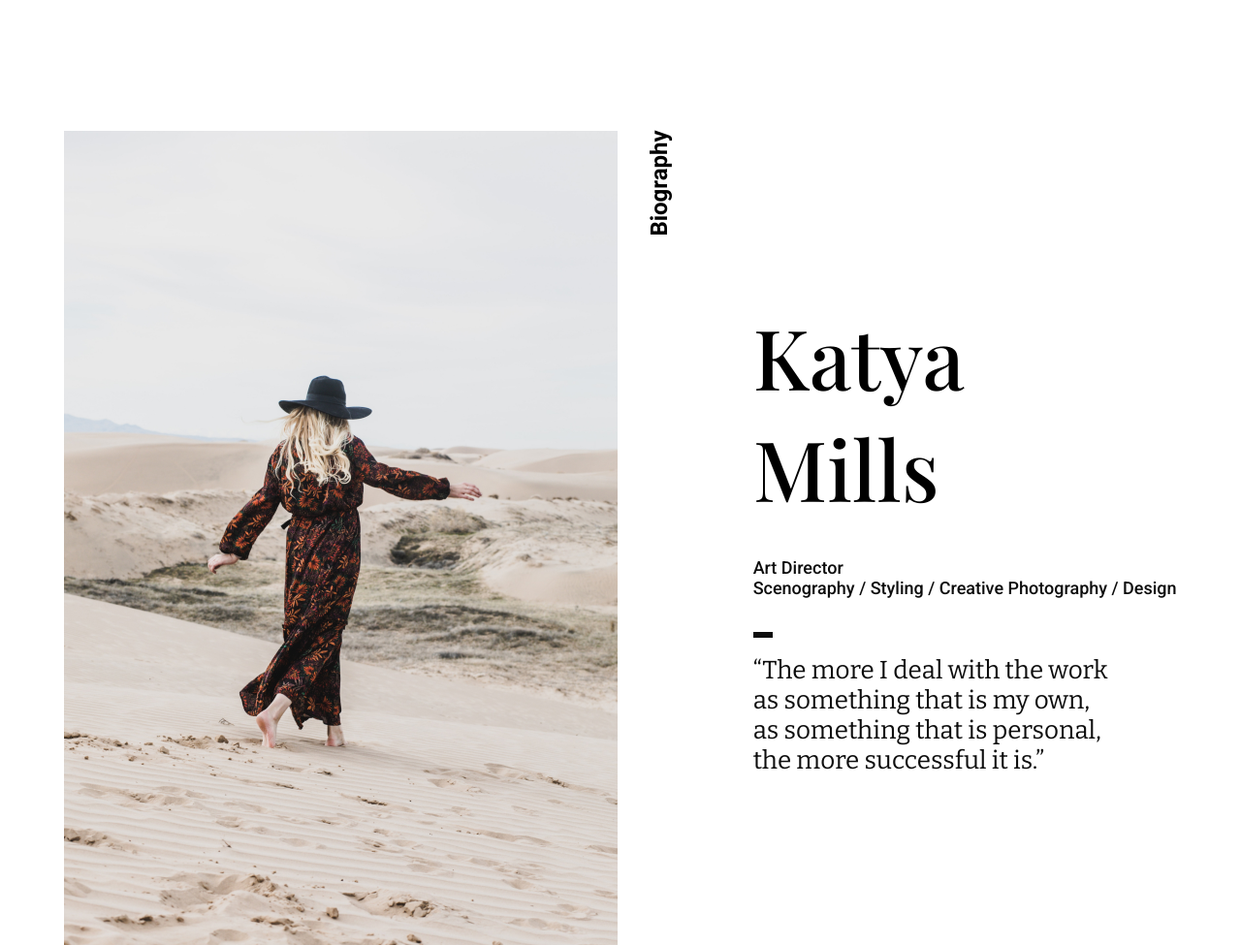
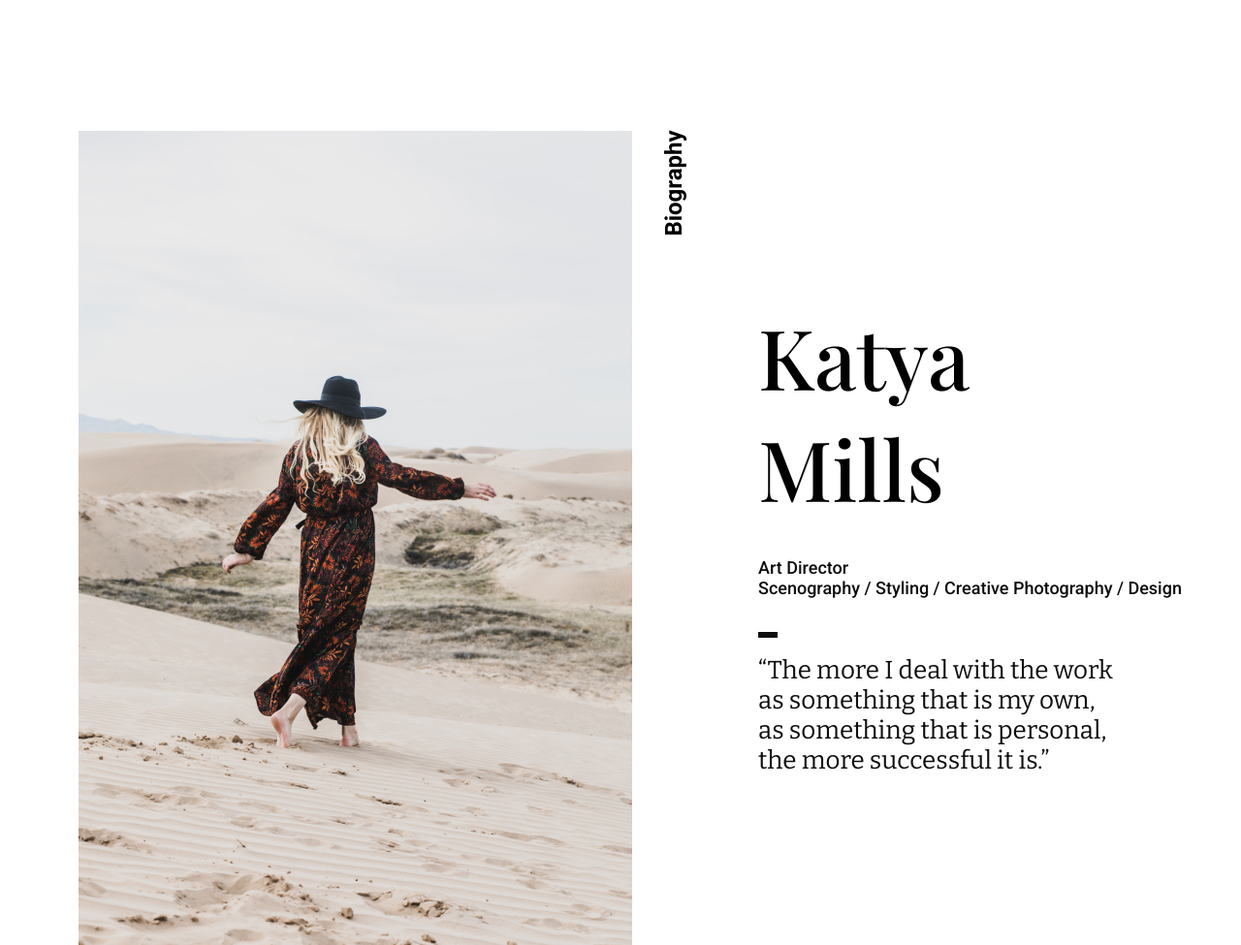
Before and after one commit to obelix84/otus-css-putilin, a plain HTML site: page index.html in a window 1280 px wide. Shown: the part 780-1755 px from the top of the page at 97% size. Drawn offline with nearby package versions, Linux system fonts and the light colour scheme.

Commit message:
Styles changing, grow design

```diff
--- a/css/style.css
+++ b/css/style.css
@@ -120,28 +120,32 @@ html {
 }
 
 .biography-left {
-    height: 840px;
+    display:flex;
+    justify-content: right;
+    flex-grow:4;
+
 }
 
 .biography-img {
-    max-height: 840px;
+    width: 100%;
+    max-width: 571px;
+    object-fit: cover;
 }
 
 .biography-center {
     display: flex;
-    padding-right: 30px;
-    height: 840px;
+    flex-grow:1;
     flex-direction: column;
     justify-content: flex-start;
     align-items: start;
 }
 
 .biography-right {
-    height: 840px;
     display: flex;
     flex-direction: column;
     justify-content: center;
     gap: 35px;
+    flex-grow: 3;
 }
 
 
```
